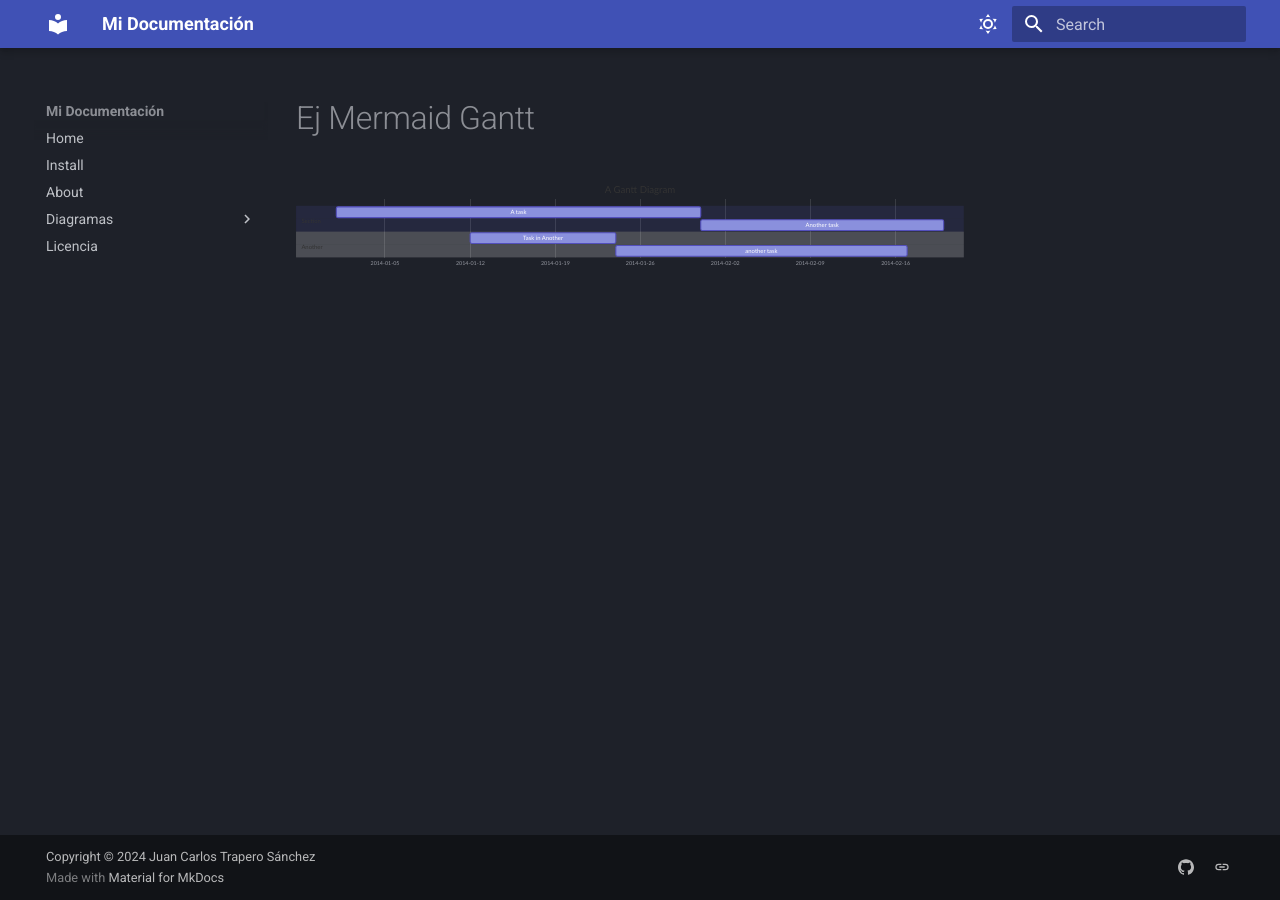
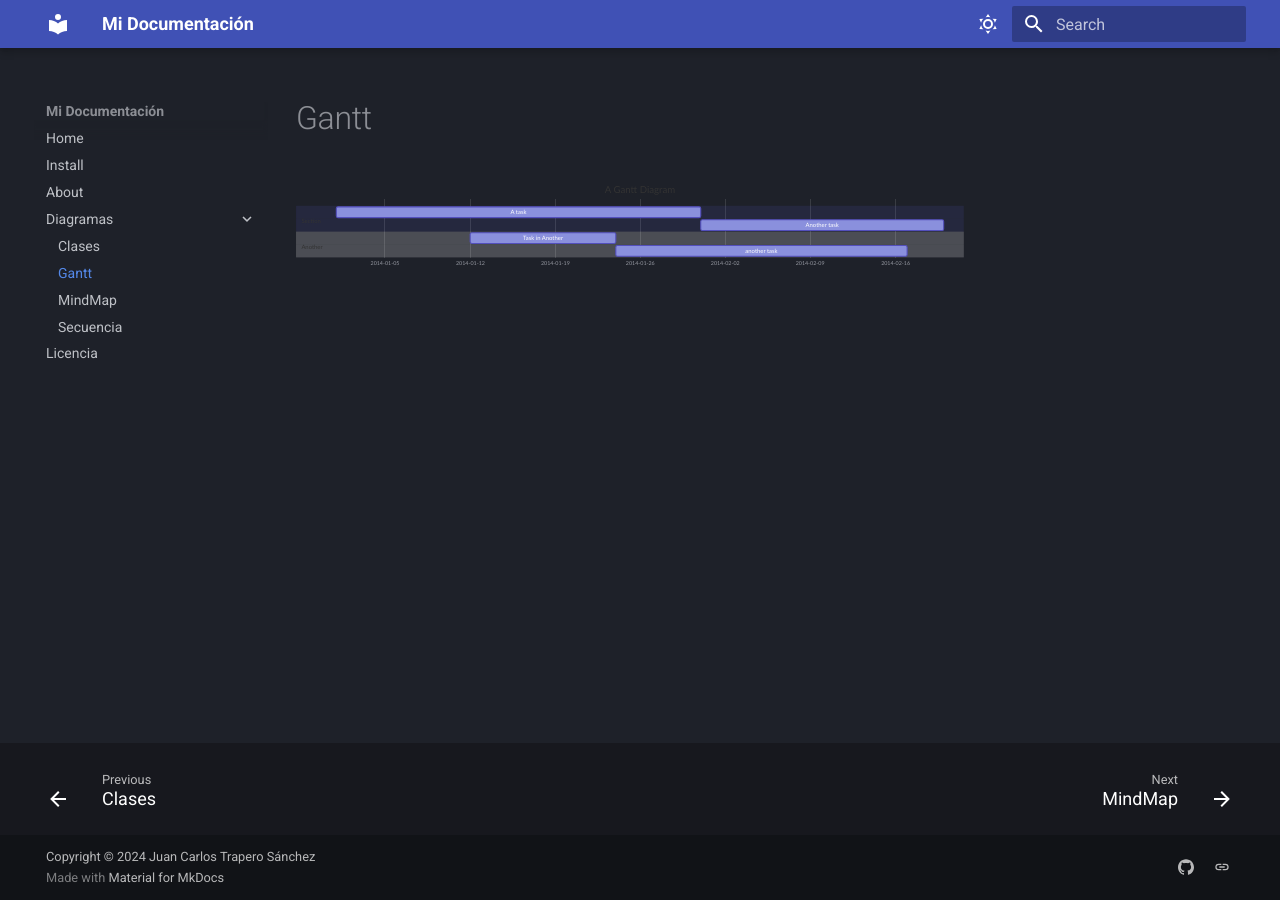
Before and after one commit to JCTrapero/mkdocs, an MkDocs documentation site: the page built from docs/diagramas/Ej_Mermaid Gantt.md, in a window 1280 px wide. Built offline with MkDocs 1.6.1 and Material for MkDocs 9.7.7, drawn with Linux system fonts in a browser that asks for light colours; part of the change alters nothing that is shown.

Commit message:
Update navigation structure in mkdocs.yml to reflect new diagram file paths

```diff
--- a/mkdocs.yml
+++ b/mkdocs.yml
@@ -6,10 +6,10 @@ nav:
   - Install: install.md
   - About: about.md
   - Diagramas:
-      - Diagrama de Clases/Ej_Mermaid Clases.md
-      - Diagrama de Gantt/Ej_Gantt Secuencia.md
-      - Diagrama de MinMap/Ej_MindMap Secuencia.md
-      - Diagrama de Secuencia/Ej_Mermaid Secuencia.md
+      - Clases: diagramas/Ej_Mermaid Clases.md
+      - Gantt: diagramas/Ej_Mermaid Gantt.md
+      - MindMap: diagramas/Ej_Mermaid MindMap.md
+      - Secuencia: diagramas/Ej_Mermaid Secuencia.md
   - Licencia: license.md
 
 theme:
```
